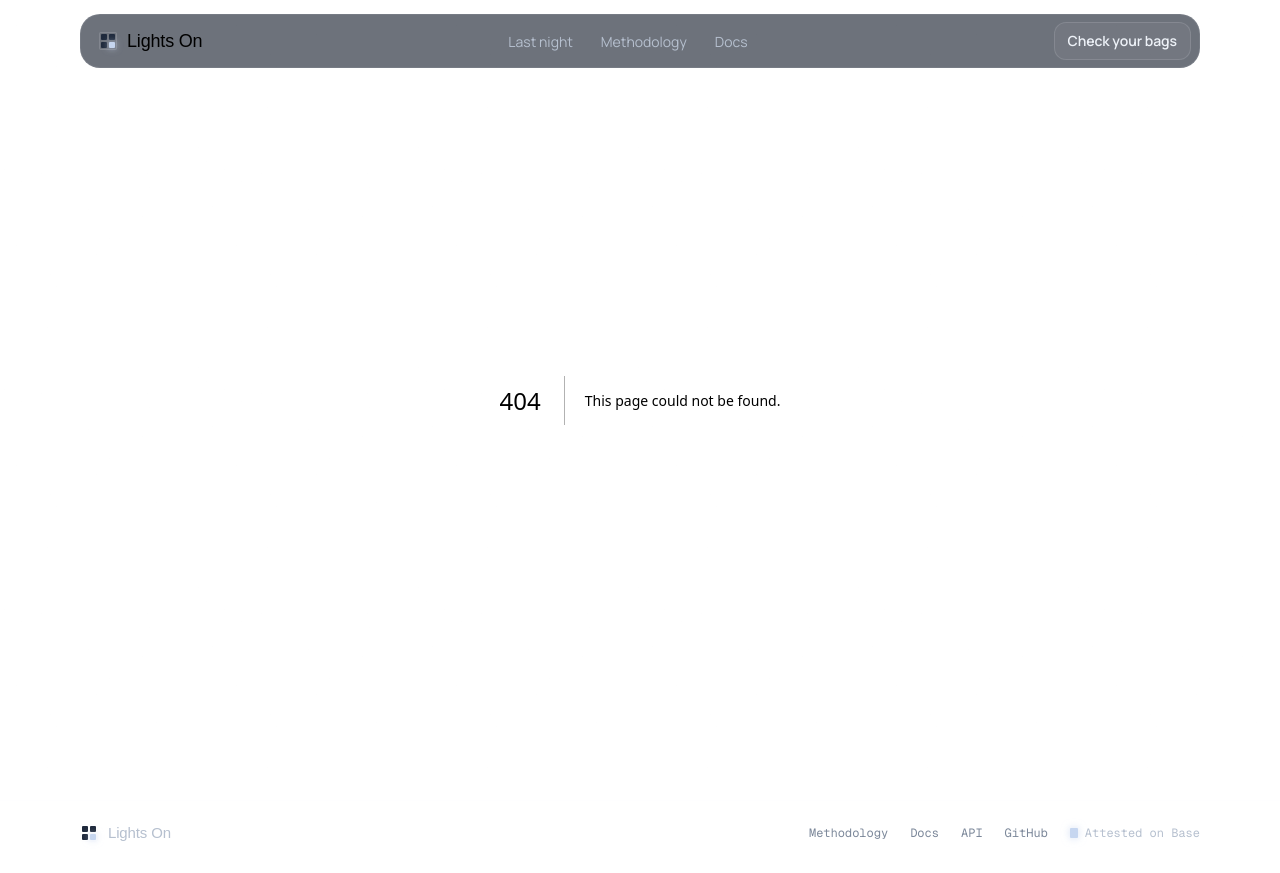
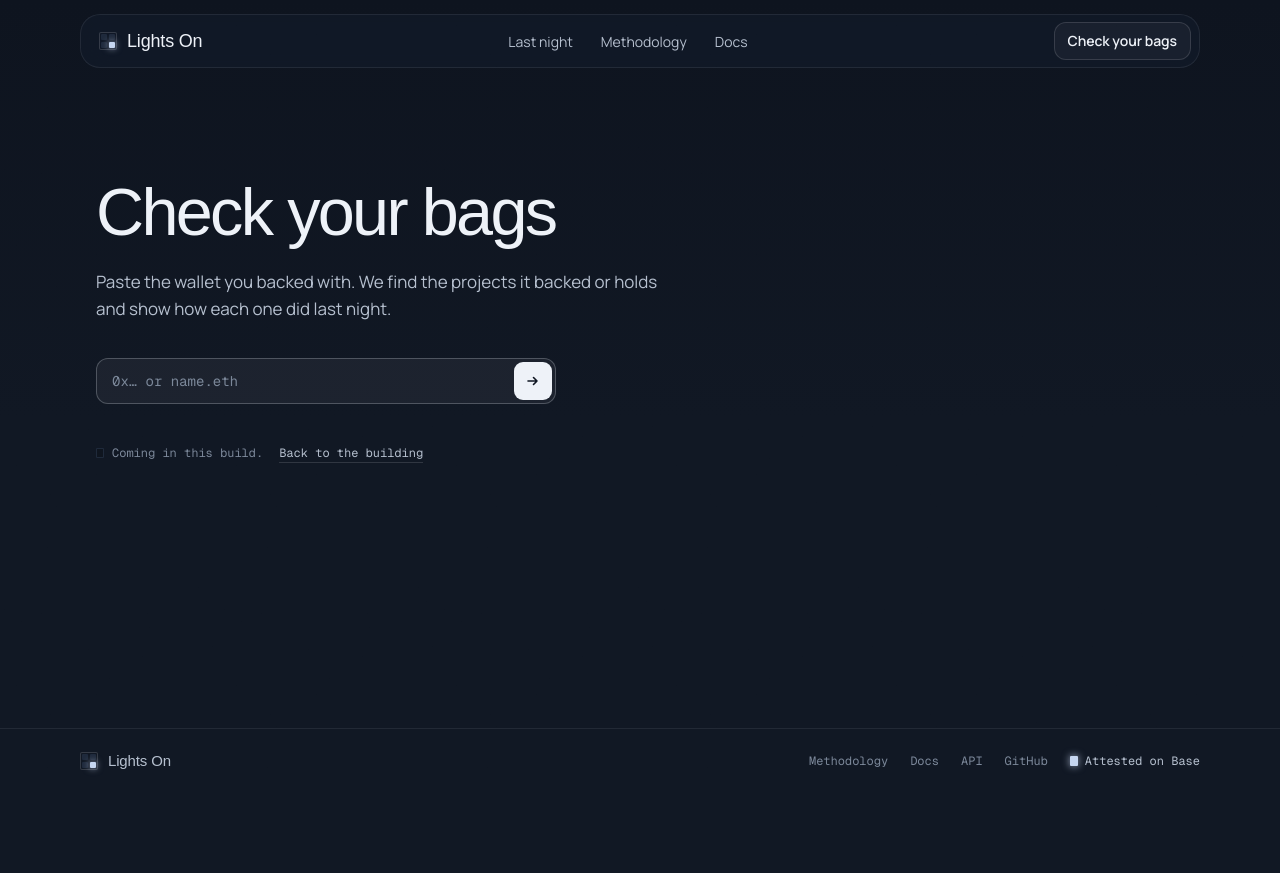
Before and after one commit to RaYYeR220/lights-on, a Next.js app: page /b in a window 1280 px wide. Before the commit this address had no page. After the commit the page ends 800 px from the top, so only its background shows below. Built offline with nearby package versions, Linux system fonts and the light colour scheme; a web font is replaced by a local one.

Commit message:
feat(ui): placeholder pages for every linked route
/night, /methodology, /docs, /b, /b/[address] and /add get an on-brand heading and a line on what is coming; a styled not-found page covers the rest.

```diff
--- /dev/null
+++ b/src/app/add/page.tsx
@@ -0,0 +1,13 @@
+import type { Metadata } from "next";
+import { StubPage } from "@/components/chassis/StubPage";
+
+export const metadata: Metadata = { title: "Add a project · Lights On" };
+
+export default function AddPage() {
+  return (
+    <StubPage
+      title="Add a project to the watch"
+      lede="Give a live URL, and optionally a repo or a contract. It gets the next open window in the building and its first shift right away."
+    />
+  );
+}
--- /dev/null
+++ b/src/app/b/[address]/page.tsx
@@ -0,0 +1,16 @@
+import type { Metadata } from "next";
+import { StubPage } from "@/components/chassis/StubPage";
+
+export const metadata: Metadata = { title: "Your bags · Lights On" };
+
+export default async function BackerPage({ params }: PageProps<"/b/[address]">) {
+  const { address } = await params;
+  const who = decodeURIComponent(address);
+  const short = /^0x[0-9a-fA-F]{40}$/.test(who) ? `${who.slice(0, 6)}…${who.slice(-4)}` : who;
+  return (
+    <StubPage
+      title={`Bags of ${short}`}
+      lede="The projects this wallet backed or holds, with last night's reading for each and a morning briefing you can follow."
+    />
+  );
+}
--- /dev/null
+++ b/src/app/b/page.tsx
@@ -0,0 +1,16 @@
+import type { Metadata } from "next";
+import { StubPage } from "@/components/chassis/StubPage";
+import { BagsForm } from "@/components/bags/BagsForm";
+
+export const metadata: Metadata = { title: "Check your bags · Lights On" };
+
+export default function BagsPage() {
+  return (
+    <StubPage
+      title="Check your bags"
+      lede="Paste the wallet you backed with. We find the projects it backed or holds and show how each one did last night."
+    >
+      <BagsForm size="page" />
+    </StubPage>
+  );
+}
--- /dev/null
+++ b/src/app/docs/page.tsx
@@ -0,0 +1,13 @@
+import type { Metadata } from "next";
+import { StubPage } from "@/components/chassis/StubPage";
+
+export const metadata: Metadata = { title: "Docs · Lights On" };
+
+export default function DocsPage() {
+  return (
+    <StubPage
+      title="Docs"
+      lede="The REST API, the MCP server for agents, and how to verify any night's evidence against its attestation yourself."
+    />
+  );
+}
--- /dev/null
+++ b/src/app/methodology/page.tsx
@@ -0,0 +1,13 @@
+import type { Metadata } from "next";
+import { StubPage } from "@/components/chassis/StubPage";
+
+export const metadata: Metadata = { title: "Methodology · Lights On" };
+
+export default function MethodologyPage() {
+  return (
+    <StubPage
+      title="How a night is decided"
+      lede="The published rules that turn deploys, releases, contract deployments and commits into shipped, building, quiet, down or unavailable, and how each night is attested on Base."
+    />
+  );
+}
--- /dev/null
+++ b/src/app/night/page.tsx
@@ -0,0 +1,13 @@
+import type { Metadata } from "next";
+import { StubPage } from "@/components/chassis/StubPage";
+
+export const metadata: Metadata = { title: "Last night · Lights On" };
+
+export default function NightPage() {
+  return (
+    <StubPage
+      title="Last night's shift"
+      lede="Every watched project, in the order the agent checked it, with what reached users and the attestation for each verdict on Base."
+    />
+  );
+}
--- /dev/null
+++ b/src/app/not-found.tsx
@@ -0,0 +1,23 @@
+import Link from "next/link";
+
+export default function NotFound() {
+  return (
+    <main id="main" className="mx-auto flex w-full max-w-[1120px] flex-col px-4 pb-24 pt-[150px] sm:pt-[180px]">
+      <p className="m-0 inline-flex items-center gap-2 font-mono text-[12px] text-ink-3">
+        <i className="sw sw-none" aria-hidden="true" />
+        No window at this address
+      </p>
+      <h1 className="mt-5 max-w-[14em] font-display text-[clamp(40px,5.2vw,72px)] font-medium leading-[0.98] tracking-[-0.04em] text-ink">
+        Nothing is lit here.
+      </h1>
+      <p className="mt-6 max-w-[34em] text-[17px] leading-[1.55] text-ink-2">
+        This page does not exist, or it is not built yet. The building has every watched project.
+      </p>
+      <p className="mt-9">
+        <Link href="/" className="btn btn-ghost">
+          Back to the building
+        </Link>
+      </p>
+    </main>
+  );
+}
--- /dev/null
+++ b/src/components/chassis/StubPage.tsx
@@ -0,0 +1,24 @@
+import Link from "next/link";
+import type { ReactNode } from "react";
+
+/** A plain, on-brand placeholder page: one heading, one line, a way back. Replaced as each page is built. */
+export function StubPage({ title, lede, children }: { title: string; lede: string; children?: ReactNode }) {
+  return (
+    <main id="main" className="mx-auto flex w-full max-w-[1120px] flex-col px-4 pb-24 pt-[150px] sm:pt-[180px]">
+      <h1 className="rv m-0 max-w-[14em] font-display text-[clamp(40px,5.2vw,72px)] font-medium leading-[0.98] tracking-[-0.04em] text-ink [text-wrap:balance]">
+        {title}
+      </h1>
+      <p className="rv d1 mt-6 max-w-[34em] text-[17px] leading-[1.55] text-ink-2 [text-wrap:pretty]">{lede}</p>
+      {children ? <div className="rv d2 mt-9">{children}</div> : null}
+      <p className="rv d3 mt-10 flex flex-wrap items-center gap-x-4 gap-y-2 font-mono text-[12px] text-ink-3">
+        <span className="inline-flex items-center gap-2">
+          <i className="sw sw-none" aria-hidden="true" />
+          Coming in this build.
+        </span>
+        <Link href="/" className="text-ink-2 shadow-[0_1px_0_var(--hair-2)] transition-colors hover:text-ink">
+          Back to the building
+        </Link>
+      </p>
+    </main>
+  );
+}
```
